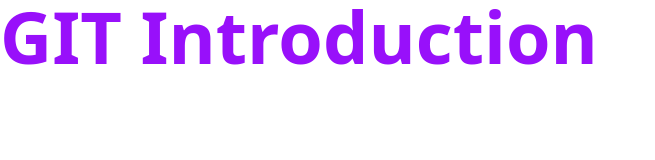
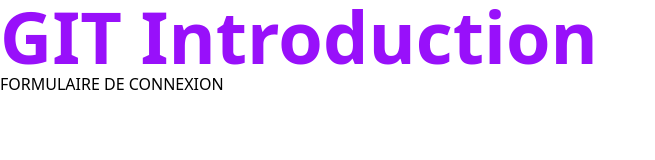
Before and after one commit to JeremyAMichel/GIT-Introduction, a website: page index.html in a window 1280 px wide. Shown: the whole page, without its empty margins (0-655 px from the left). Drawn offline with Linux system fonts and the light colour scheme.

Commit message:
Ajout du formulaire de connexion dans index.html

```diff
--- a/index.html
+++ b/index.html
@@ -8,5 +8,9 @@
 </head>
 <body>
     <h1 class="text-7xl text-purple-600 font-bold">GIT Introduction</h1>
+
+    <form action="">
+        FORMULAIRE DE CONNEXION
+    </form>
 </body>
 </html>
```
